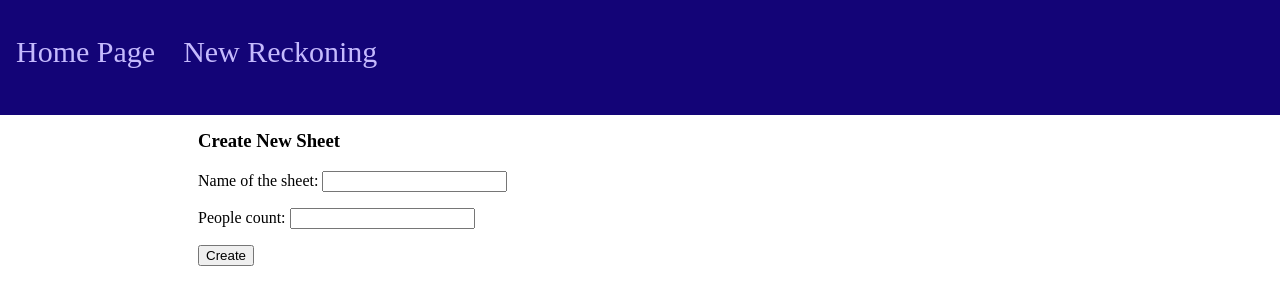
After one commit to pablogoat/fcon, a Django app: page /create/ in a window 1280 px wide. The commit adds this page. Shown: the top 305 px of the page. Run offline with Django 4.2, Linux system fonts and the light colour scheme.

Commit message:
create form

```diff
--- /dev/null
+++ b/fcon/main/forms.py
@@ -0,0 +1,5 @@
+from django import forms
+
+class sheetCreator(forms.Form):
+    name = forms.CharField(label="Name", max_length=30)
+    count = forms.CharField(label="People-count", max_length=2)
--- a/fcon/main/templates/main/base.html
+++ b/fcon/main/templates/main/base.html
@@ -11,7 +11,7 @@
                 top: 0;
                 left: 0;
                 overflow-x: hidden;
-                background-color: #4E45FC;
+                background-color: #130477;
                 padding-top: 35px;
 
             }
@@ -20,7 +20,7 @@
                 padding: 6px 8px 6px 16px;
                 text-decoration: none;
                 font-size: 30px;
-                color: blue;
+                color: #C5BAFD;
             }
 
             .sidenav a:hover {
@@ -41,8 +41,7 @@
 
         <div class="sidenav">
             <a href="/">Home Page</a>
-            <a>Test nav</a>
-            <a>second test</a>
+            <a href="/create">New Reckoning</a>
         </div>
 
         <div class="main">
--- /dev/null
+++ b/fcon/main/templates/main/create.html
@@ -0,0 +1,15 @@
+{% extends 'main/base.html' %}
+
+{% block content %}
+    <h3>Create New Sheet</h3>
+    <form method="post" action="/create/">
+        {% csrf_token %}
+        <div>
+            <p>Name of the sheet: {{form.name}}</p>
+            <p>People count: {{form.count}}</p>
+            <div>
+                <button type="submit", name="save">Create</button>
+            </div>
+        </div>
+    </form>
+{% endblock %}
--- a/fcon/main/urls.py
+++ b/fcon/main/urls.py
@@ -3,4 +3,5 @@ from django.urls import path
 
 urlpatterns = [
     path('', views.home, name="home"),
+    path('create/', views.create, name="create"),
 ]
--- a/fcon/main/views.py
+++ b/fcon/main/views.py
@@ -1,6 +1,16 @@
-from django.shortcuts import render
+from django.shortcuts import redirect, render
+from django.http import HttpResponseRedirect
+from .forms import sheetCreator
 
 # Create your views here.
 
 def home(response):
     return render(response, "main/home.html", {})
+
+def create(response):
+    if response.method == 'POST':
+        print(response.POST)
+        return HttpResponseRedirect('/', {})
+    else:
+        form = sheetCreator()
+        return render(response, "main/create.html", {"form": form})
```
